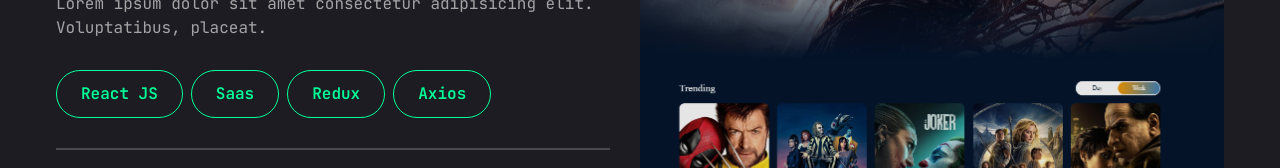
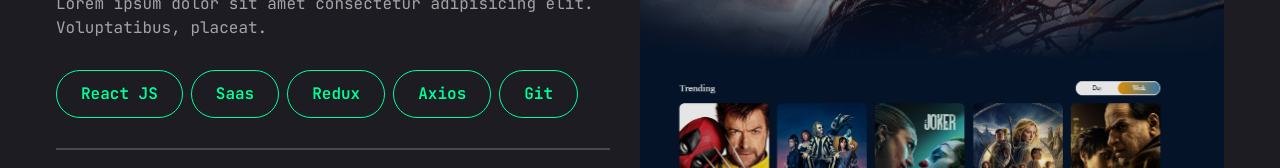
Before and after one commit to vishalsingh1997/Vishal-Singh, a Next.js app: page /work in a window 1280 px wide. Shown: the part 376-544 px from the top of the page. Built offline with nearby package versions, Linux system fonts and the light colour scheme.

Commit message:
modified

```diff
--- a/app/work/page.jsx
+++ b/app/work/page.jsx
@@ -29,9 +29,10 @@ const projects = [
       { name: "Saas" },
       { name: "Redux" },
       { name: "Axios" },
+      { name: "Git" },
     ],
     image: "/assets/projects/vibes.png",
-    live: "",
+    live: "https://vibes-two.vercel.app/",
     github: "",
   },
   {
```
